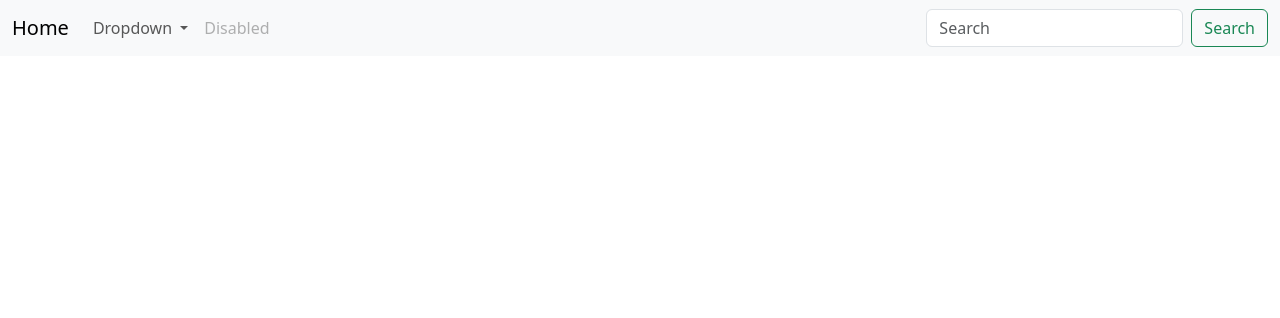
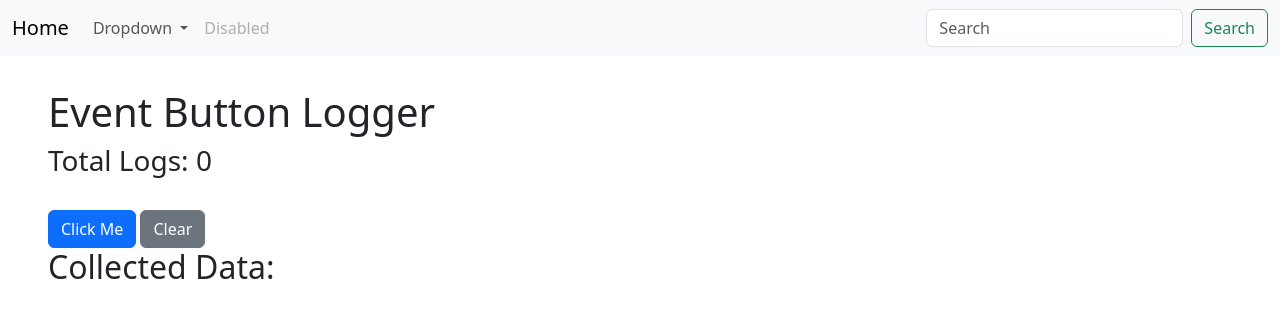
Before and after one commit to bocon3/IT24-B, a plain HTML site: page applet-1.html in a window 1280 px wide. Drawn offline with nearby package versions, Linux system fonts and the light colour scheme.

Commit message:
added div

```diff
--- a/applet-1.html
+++ b/applet-1.html
@@ -57,5 +57,17 @@
 
 <body>
 
+    <div class="applet-3">
+        <h1>Event Button Logger</h1>
+        <h3 id="logCount">Total Logs: 0</h3>
+        <br>
+        <button class="btn btn-primary" id="logButton">Click Me</button>
+        <button class="btn btn-secondary"  id="clearButton">Clear</button>
+       <h2>Collected Data:</h2>
+       <div id="cardContainer" style="width:20rem"></div>
+      </div>
+
+  <script src="applet-1.js"></script>
+
 </body>
 </html>
```
